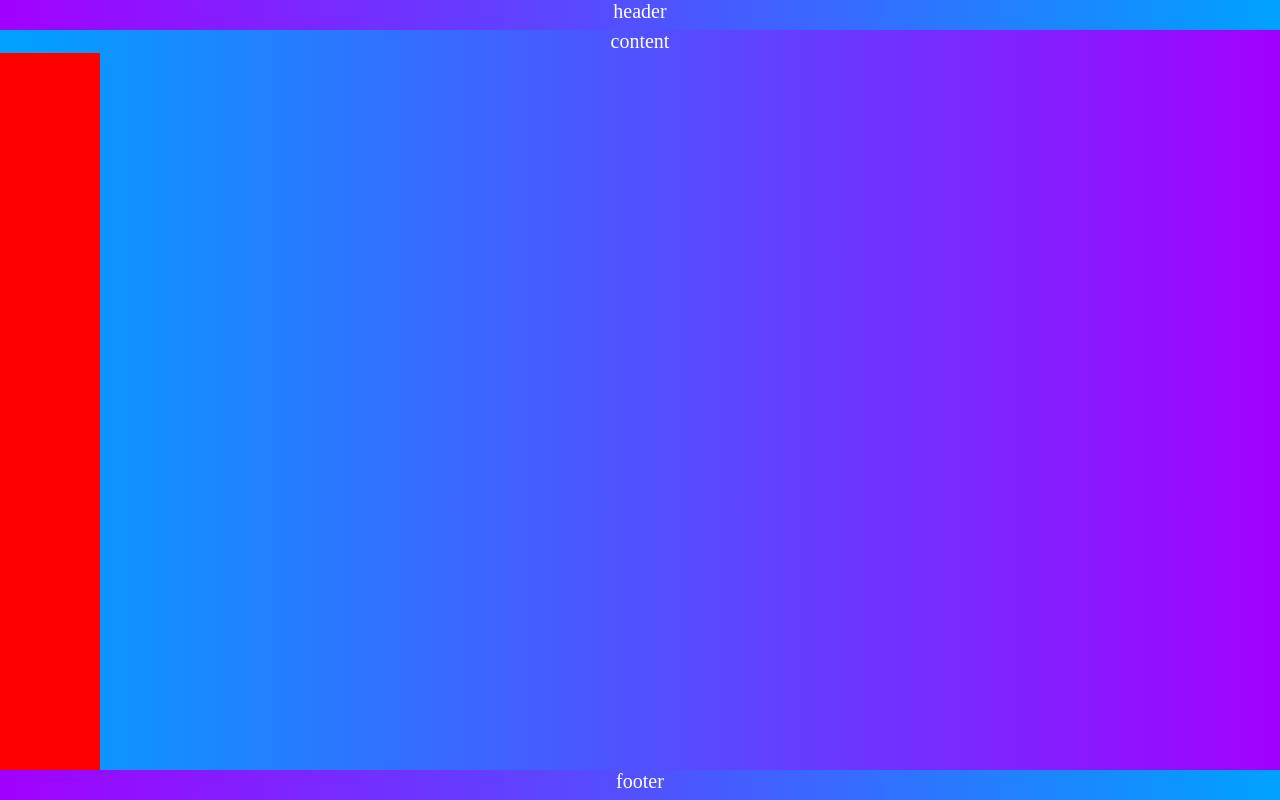
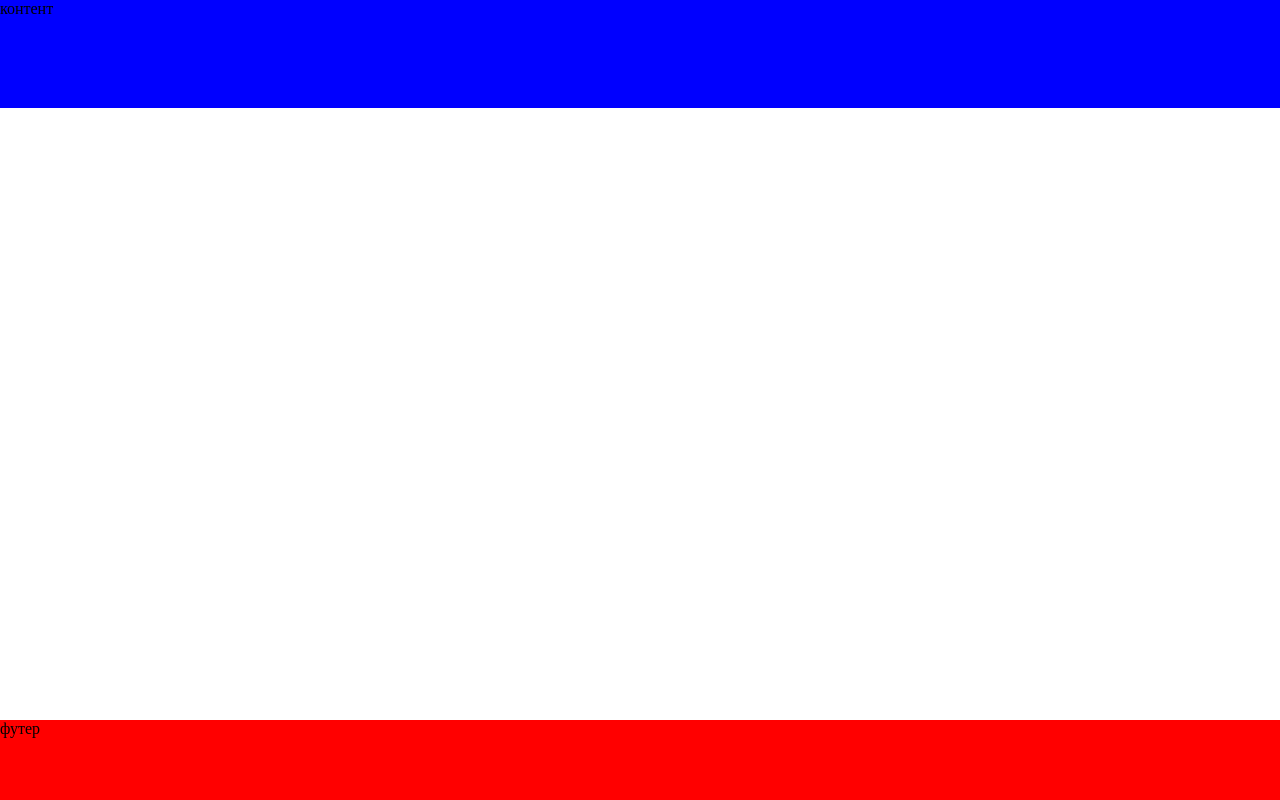
Before and after one commit to mxmvrnn/homework, a plain HTML site: page footer/index.html in a window 1280 px wide. Drawn offline with Linux system fonts and the light colour scheme.

Commit message:
первый футер

```diff
--- a/footer/index.html
+++ b/footer/index.html
@@ -8,7 +8,7 @@
     <link rel="stylesheet" href="style1.css">
 </head>
 <body>
-   <header>header</header>
+   <!-- <header>header</header>
    <div class="content">content
        <div class="test-conten"></div>
        <div class="test-conten"></div>
@@ -21,6 +21,14 @@
        <div class="test-conten"></div>
        <div class="test-conten"></div>
    </div>
-   <footer>footer</footer>
+   <footer>footer</footer> -->
+   <html>
+    <body>
+        <div class="app-content">
+            <div class="content">контент</div>
+            <div class="footer">футер</div>
+        </div>
+    </body>
+    </html>
 </body>
 </html>
--- a/footer/style1.css
+++ b/footer/style1.css
@@ -1,16 +1,19 @@
     /* закрепить footer  с помощью позиционирования */
 
-* {
+/* * {
     margin: 0;
     padding: 0;
 }
 
 html, body {
-    position: relative;
-    min-height: 100%;
     height: 100%;
     width: 100%;
 }
+
+.app-content {
+    position: relative;
+    min-height: 100%;
+  }
 
 header {
     color: white;
@@ -25,9 +28,8 @@ header {
     background: linear-gradient(to left, rgb(162, 0, 255),rgb(0, 162, 255));
     color: white;
     text-align: center;
-    font-size: 20px;
-    height: calc(100% - 60px) ;
-    overflow-y: scroll;
+    padding-bottom: 90px;
+
   }
 
 footer {
@@ -38,7 +40,7 @@ footer {
     left: 0;
     bottom: 0;
     width: 100%;
-    height: 30px;
+    height: 80px;
     background: linear-gradient(to right, rgb(162, 0, 255),rgb(0, 162, 255));
 }
 
@@ -48,4 +50,30 @@ footer {
     background: red;
     width: 100px;
 
-}
+} */
+
+* {
+    margin: 0;
+    padding: 0;
+  }
+  html,
+  body {
+    height: 100%;
+  }
+  .app-content {
+    position: relative;
+    min-height: 100%;
+  }
+  .content {
+    padding-bottom: 90px;
+    background: blue;
+  }
+  .footer {
+    position: absolute;
+    left: 0;
+    bottom: 0;
+    width: 100%;
+    height: 80px;
+    background: red;
+
+  }
```
